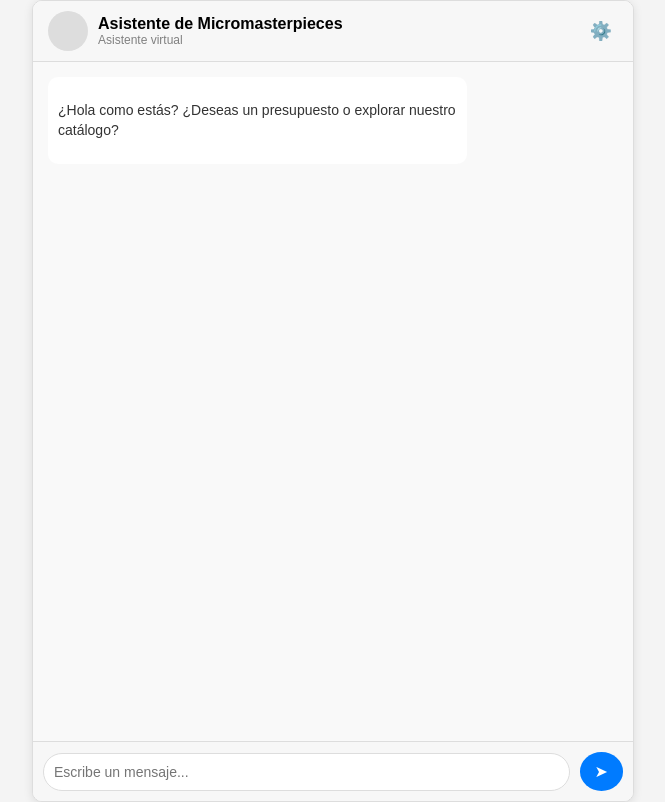
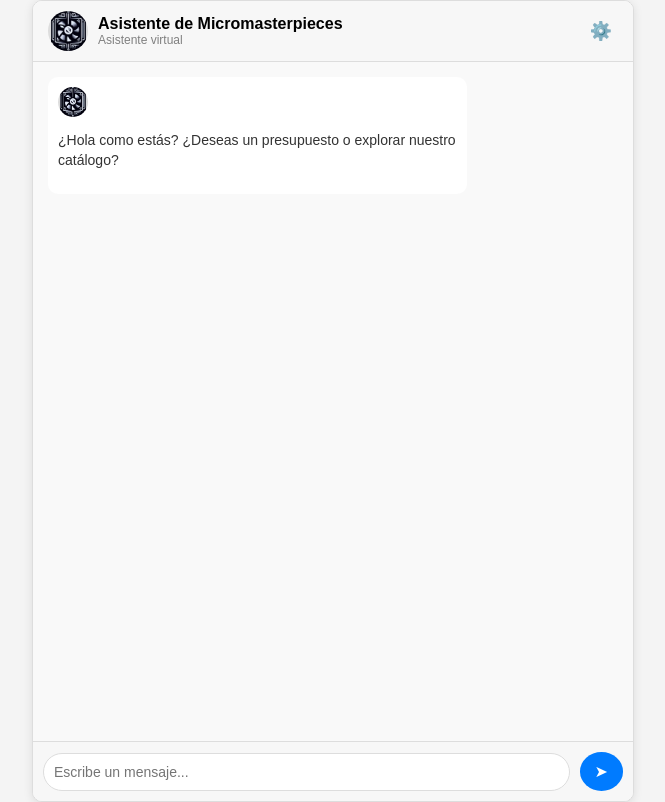
Before and after one commit to MiguelF2910/MMPV2, a PHP site: page /chat/ in a window 1280 px wide. Shown: the whole page, without its empty margins (307-972 px from the left). Run offline with PHP 8.4, Linux system fonts and the light colour scheme.

Commit message:
Añadiendo funcionalidades y corrigiendo errores

```diff
--- a/view/css/main.css
+++ b/view/css/main.css
@@ -36,10 +36,17 @@ body {
 }
 
 .user-avatar {
+    background-image: url("../img/mico.jpg");
     width: 40px;
     height: 40px;
     background-color: #ddd;
     border-radius: 50%;
+    margin-right: 10px;
+    background-color: #ddd; /* Color de fondo por si la imagen no carga */
+    background-size: contain; /* Alternativa: usa "cover" si quieres que ocupe todo el círculo */
+    background-repeat: no-repeat; /* Evita que la imagen se repita */
+    background-position: center; /* Centra la imagen en el círculo */
+    border-radius: 50%; /* Hace que sea un círculo */
     margin-right: 10px;
 }
 
@@ -149,3 +156,68 @@ body {
 .chat-input .send-btn:hover {
     background-color: #0056b3;
 }
+
+/* Animación de "pensando" */
+.thinking {
+    display: flex;
+    align-items: center;
+    justify-content: center;
+    background-color: #fff;
+    color: #333;
+    border-radius: 10px;
+    padding: 10px;
+    width: 80px;
+    height: 30px;
+    font-size: 12px;
+    position: relative;
+    animation: fadeIn 0.3s ease-in-out;
+}
+
+.thinking::after {
+    content: "";
+    display: inline-block;
+    margin-left: 5px;
+    width: 5px;
+    height: 5px;
+    background-color: #333;
+    border-radius: 50%;
+    animation: dots 1.3s infinite ease-in-out;
+}
+
+@keyframes dots {
+    0%, 20% {
+        box-shadow: 5px 0 0 #333, 10px 0 0 #333, 15px 0 0 #333;
+    }
+    40% {
+        box-shadow: 5px 0 0 #ccc, 10px 0 0 #333, 15px 0 0 #333;
+    }
+    60% {
+        box-shadow: 5px 0 0 #ccc, 10px 0 0 #ccc, 15px 0 0 #333;
+    }
+    80%, 100% {
+        box-shadow: 5px 0 0 #ccc, 10px 0 0 #ccc, 15px 0 0 #ccc;
+    }
+}
+
+@keyframes fadeIn {
+    from {
+        opacity: 0;
+        transform: scale(0.9);
+    }
+    to {
+        opacity: 1;
+        transform: scale(1);
+    }
+}
+
+.bot-avatar {
+    background-image: url("../img/mico.jpg");
+    width: 30px;
+    height: 30px;
+    background-color: #ddd; /* Color de fondo por si la imagen no carga */
+    background-size: contain; /* Alternativa: usa "cover" si quieres que ocupe todo el círculo */
+    background-repeat: no-repeat; /* Evita que la imagen se repita */
+    background-position: center; /* Centra la imagen en el círculo */
+    border-radius: 50%; /* Hace que sea un círculo */
+    margin-right: 10px;
+}
--- a/view/index.html
+++ b/view/index.html
@@ -27,6 +27,7 @@
         <!-- Chat messages -->
         <div class="chat-messages" id="chat-messages">
             <div class="message received">
+                <div class="bot-avatar"></div>
                 <p>¿Hola como estás? ¿Deseas un presupuesto o explorar nuestro catálogo?</p>
             </div>
         </div>
```
Also changed, not shown: view/js/main.js (+43 -4 lines), view/img/mico.ico (added), view/img/mico.jpg (added).
